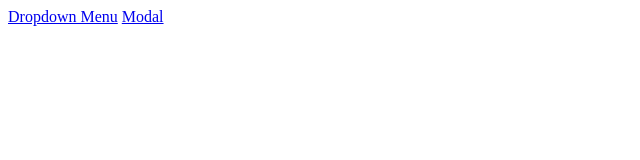
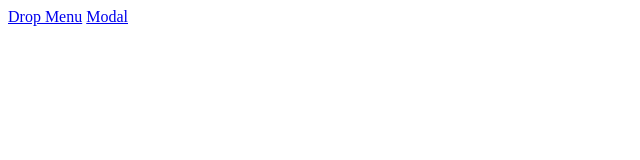
Before and after one commit to benroaman/widgets, a plain HTML site: page index.html in a window 1280 px wide. Shown: the full height of the page, 0-640 px from the left. Drawn offline with Linux system fonts and the light colour scheme.

Commit message:
fixed a stupid error

```diff
--- a/index.html
+++ b/index.html
@@ -5,7 +5,7 @@
   </head>
   <body>
 
-    <a href="dropdown/dropdown.html">Dropdown Menu</a>
+    <a href="dropmenu/dropmenu.html">Drop Menu</a>
     <a href="modal/modal.html">Modal</a>
 
   </body>
```
